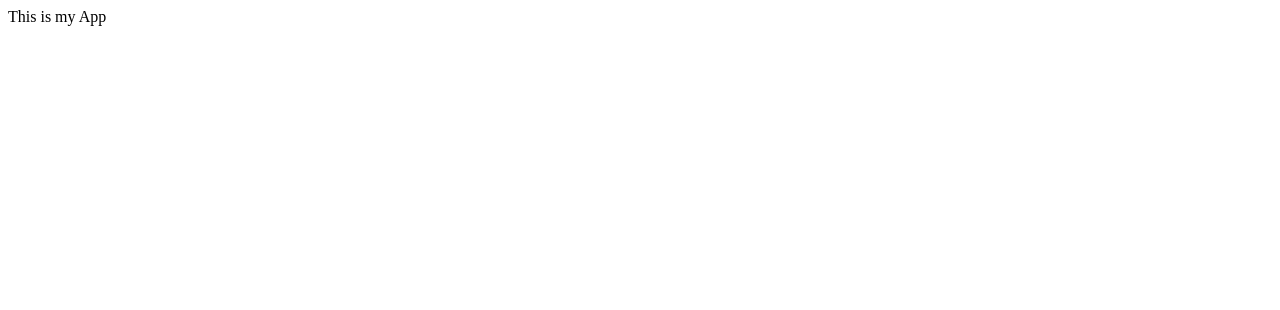
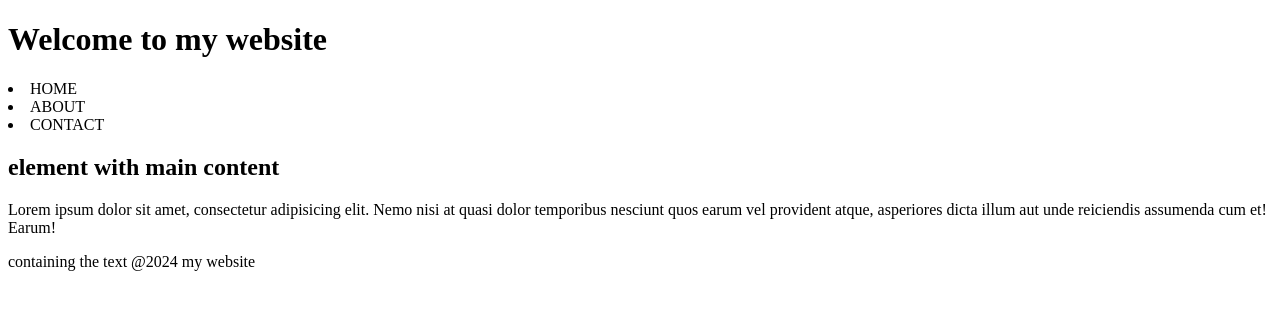
Before and after one commit to Manj-2343/Lern_REACT, a React (Vite) app: page / in a window 1280 px wide. Shown: the top 310 px of the page. Built offline with nearby package versions, Linux system fonts and the light colour scheme.

Commit message:
Basic of the component

```diff
--- a/src/App.jsx
+++ b/src/App.jsx
@@ -1,7 +1,16 @@
 import React from "react";
+import Header from "./component/header/Header";
+import Section from "./component/section/Section";
+import Footer from "./component/footer/Footer";
 
 const App = () => {
-  return <div>This is my App</div>;
+  return (
+    <div>
+      <Header />
+      <Section />
+      <Footer />
+    </div>
+  );
 };
 
 export default App;
--- /dev/null
+++ b/src/component/footer/Footer.jsx
@@ -0,0 +1,11 @@
+import React from "react";
+
+const Footer = () => {
+  return (
+    <div>
+      <p>containing the text @2024 my website</p>
+    </div>
+  );
+};
+
+export default Footer;
--- /dev/null
+++ b/src/component/header/Header.jsx
@@ -0,0 +1,16 @@
+import React from "react";
+
+const Header = () => {
+  return (
+    <div>
+      <h1>Welcome to my website</h1>
+      <nav>
+        <li>HOME</li>
+        <li>ABOUT</li>
+        <li>CONTACT</li>
+      </nav>
+    </div>
+  );
+};
+
+export default Header;
--- /dev/null
+++ b/src/component/section/Section.jsx
@@ -0,0 +1,16 @@
+import React from "react";
+
+const Section = () => {
+  return (
+    <div>
+      <h2>element with main content</h2>
+      <p>
+        Lorem ipsum dolor sit amet, consectetur adipisicing elit. Nemo nisi at
+        quasi dolor temporibus nesciunt quos earum vel provident atque,
+        asperiores dicta illum aut unde reiciendis assumenda cum et! Earum!
+      </p>
+    </div>
+  );
+};
+
+export default Section;
```
Also changed, not shown: 1 other file (tests, documents, lock files or other folders).
